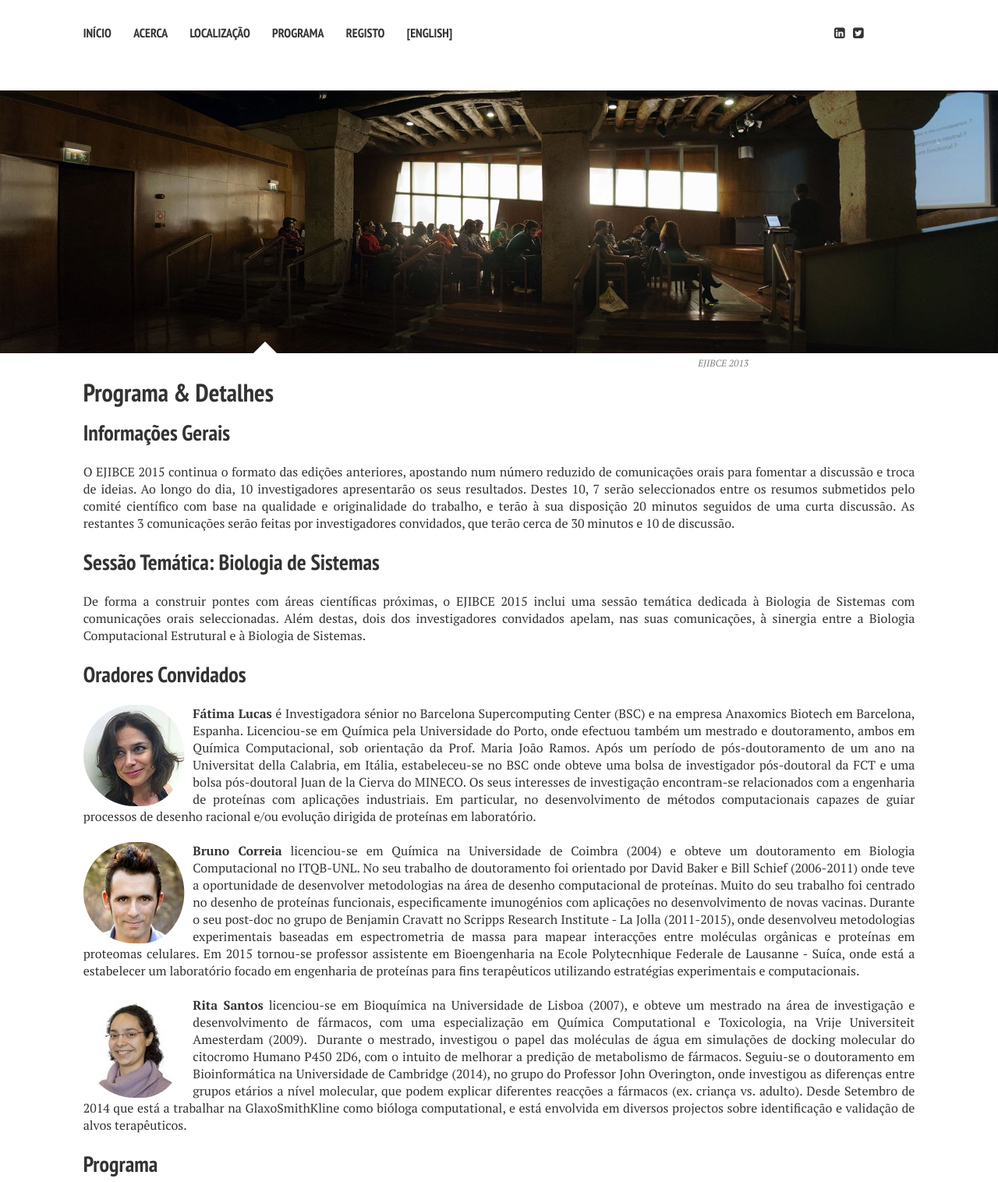
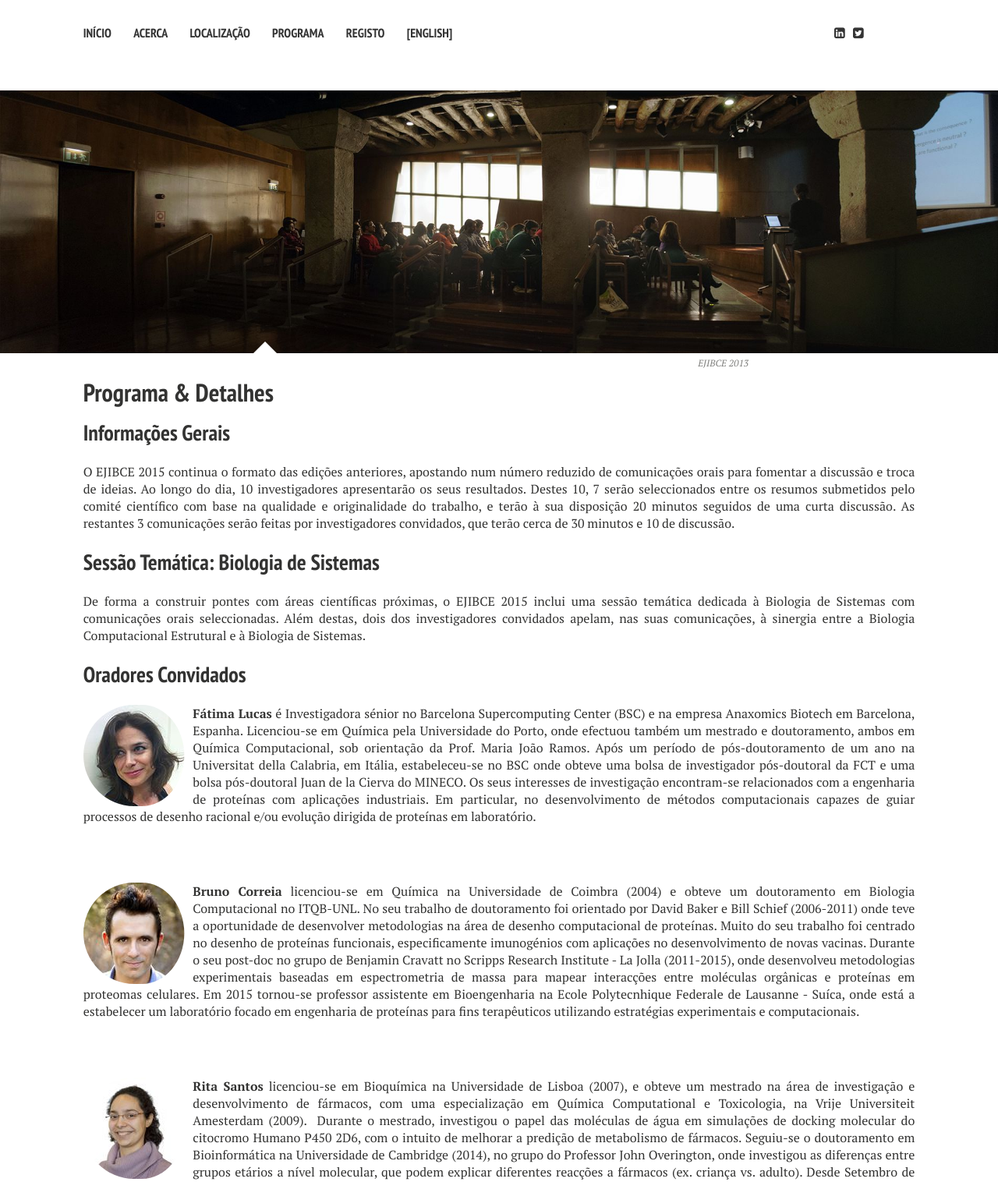
Before and after one commit to ejibce/ejibce.github.io, a Jekyll site: the page built from programa/index.md, in a window 1280 px wide. Shown: the top 1516 px of the page at 78% size. Built offline with Jekyll 4.4.1, drawn with Linux system fonts in a browser that asks for light colours; nearby versions of some CDN libraries.

Commit message:
Changed paragraph style to newline

```diff
--- a/_sass/variables.scss
+++ b/_sass/variables.scss
@@ -8,7 +8,7 @@
 
 $doc-font-size: 16;
 $doc-line-height: 26;
-$paragraph-indent: true !default;
+$paragraph-indent: false !default;
 $base-font: 'PT Serif', serif;
 $heading-font: 'PT Sans Narrow', sans-serif;
 $code-font: Monaco, "Courier New", "DejaVu Sans Mono", "Bitstream Vera Sans Mono", monospace;
```
